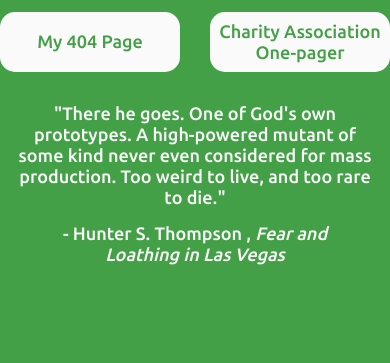
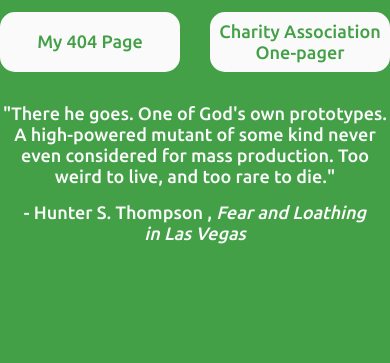
Before and after one commit to fwauters/fwauters.github.io, a plain HTML site: page index.html in a window 390 px wide. Shown: the part 481-844 px from the top of the page. Drawn offline with Linux system fonts and the light colour scheme.

Commit message:
media queries ajustment

```diff
--- a/css/style.css
+++ b/css/style.css
@@ -102,7 +102,7 @@ a:hover {
 
 /* Media Queries */
 
-@media (max-width: 1800px) {
+@media (max-width: 1700px) {
   main, nav, blockquote {
     width: 60vw;
   }
@@ -110,7 +110,7 @@ a:hover {
 
 @media (max-width: 1200px) {
   main, nav, blockquote {
-    width: 90vw;
+    width: 80vw;
   }
 }
 
@@ -119,3 +119,9 @@ a:hover {
     width: 95vw;
   }
 }
+
+@media (orientation: portrait) {
+  main, nav, blockquote {
+    width: 100%;
+  }
+}
--- a/index.html
+++ b/index.html
@@ -6,7 +6,7 @@
 		<meta name="viewport" content="width=device-width, initial-scale=1.0">
 		<meta name="author" content="François Wauters">
 		<meta name="description" content="Web Developer Landing Page">
-		<meta name="keywords" content="Tim Berners-Lee, HTML, Web, Movies">
+		<meta name="keywords" content="François Wauters, Web Developer, Landing Page, HTML, CSS">
 
 		<title>François Wauters | Junior Dev</title>
 
```
